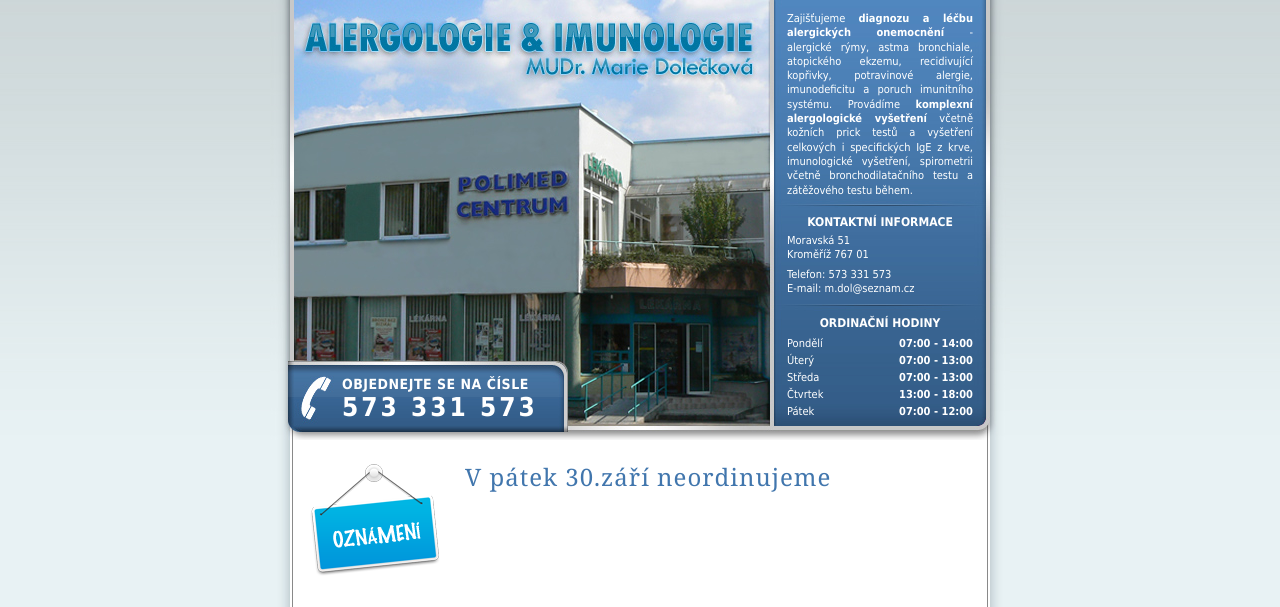
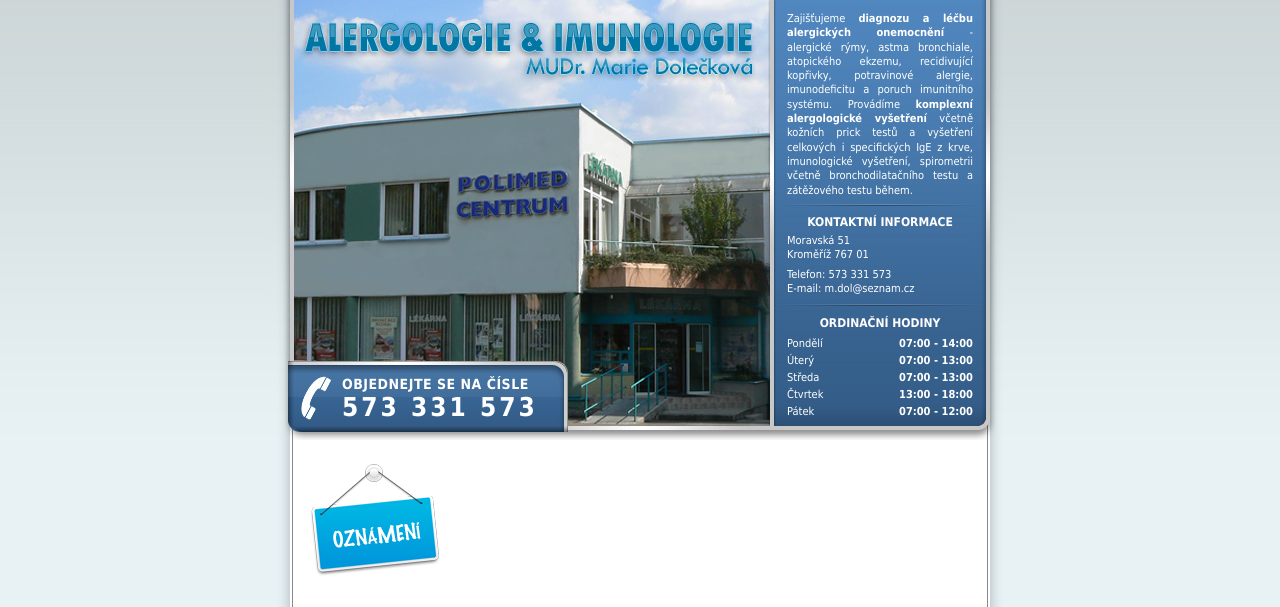
Before and after one commit to Strajk/alergologiekromeriz.cz, a plain HTML site: page index.html in a window 1280 px wide. Shown: the top 607 px of the page. Drawn offline with Linux system fonts and the light colour scheme.

Commit message:
Update index.html

```diff
--- a/index.html
+++ b/index.html
@@ -43,7 +43,7 @@
 			<!--	V id="" muze byt "oznameni", "dovolena", nebo "novinka" - presne takto, malym a bez diakritiky -->
 
 			<h3 class="message" id="oznameni">
-				V pátek 30.září neordinujeme
+
 			</h3>
 
 			<h3>Kde nás najdete</h3>
```
